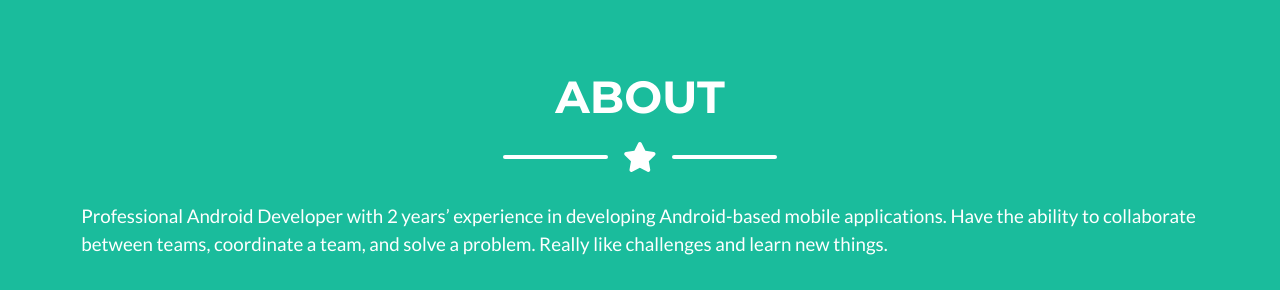
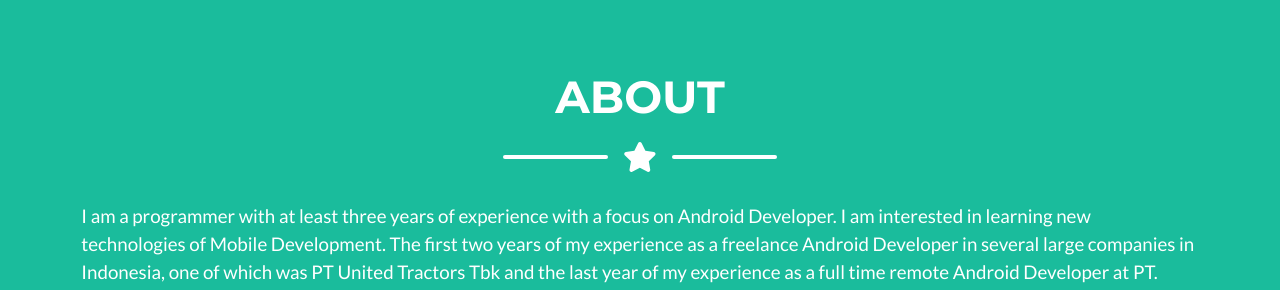
Before and after one commit to firnasreyhan/firnasreyhan.github.io, a plain HTML site: page index.html in a window 1280 px wide. Shown: the part 2677-2967 px from the top of the page. Drawn offline with nearby package versions, Linux system fonts and the light colour scheme.

Commit message:
Update About

```diff
--- a/index.html
+++ b/index.html
@@ -164,7 +164,7 @@
             <!-- About Section Content-->
             <div class="row">
                 <div class="col-lg-12 ms-auto">
-                    <p class="lead">Professional Android Developer with 2 years’ experience in developing Android-based mobile applications. Have the ability to collaborate between teams, coordinate a team, and solve a problem. Really like challenges and learn new things.</p>
+                    <p class="lead">I am a programmer with at least three years of experience with a focus on Android Developer. I am interested in learning new technologies of Mobile Development. The first two years of my experience as a freelance Android Developer in several large companies in Indonesia, one of which was PT United Tractors Tbk and the last year of my experience as a full time remote Android Developer at PT. Gramedia Asri Media. As an Android Developer I am familiar with Kotlin, Java, Retrofit, Room, Coroutines, SQLite, and MVVM Design Pattern, Firebase.</p>
                 </div>
             </div>
             <!-- About Section Button-->
```
